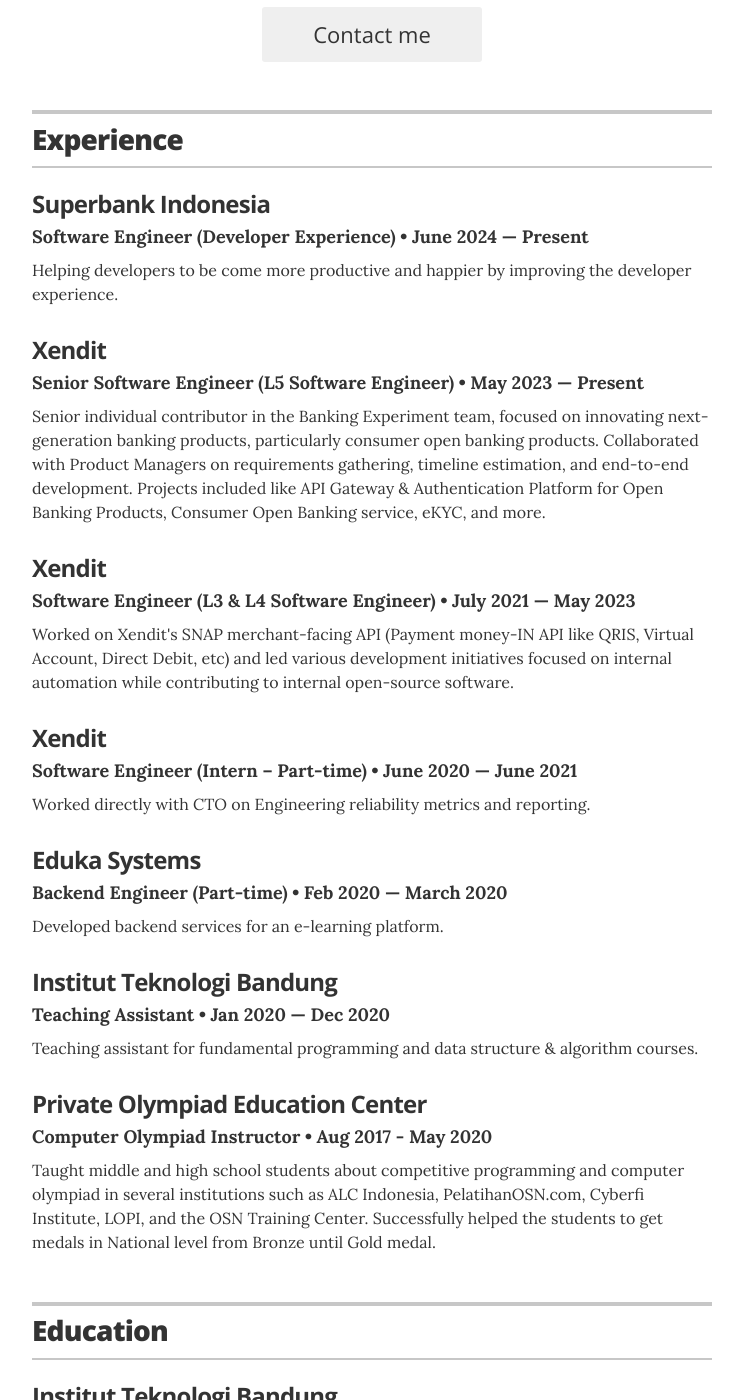
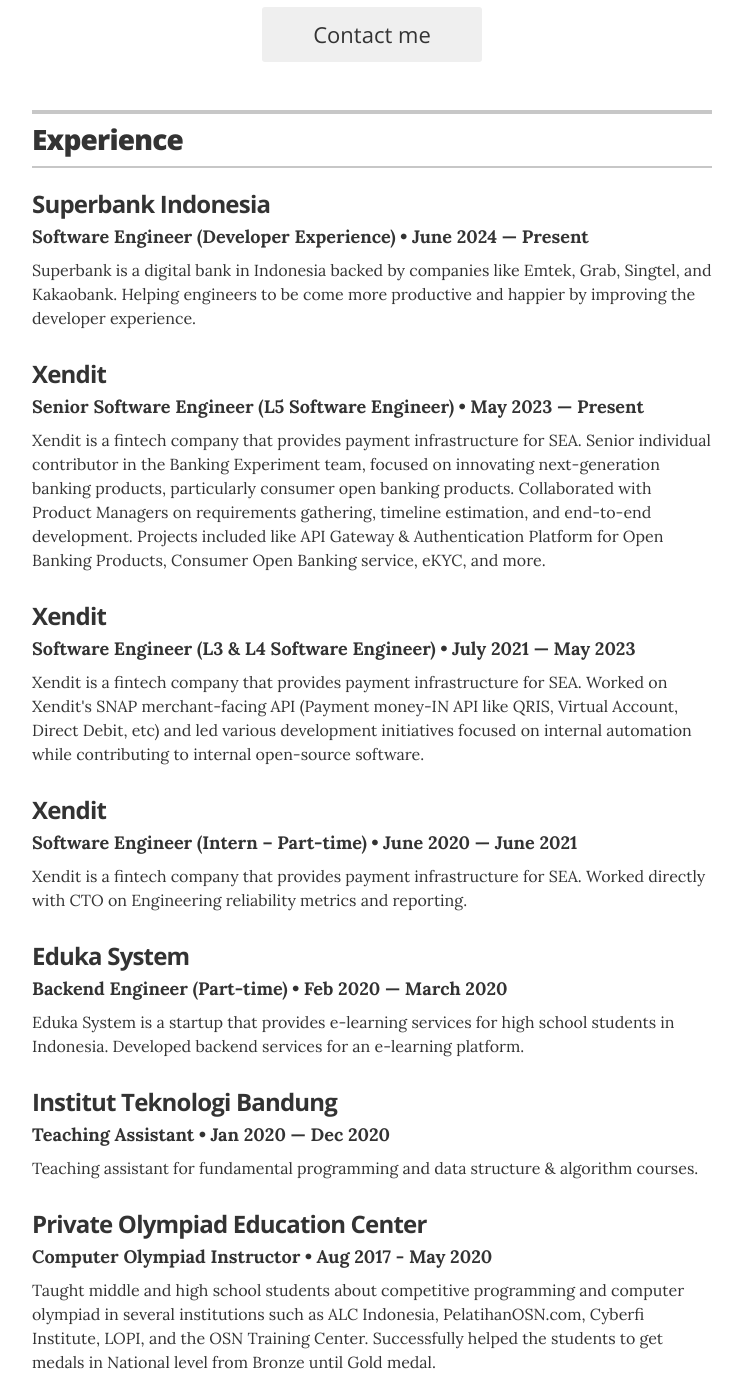
Before and after one commit to irfansofyana/resume, a Jekyll site: the page built from index.html, in a window 1280 px wide and 1400 px high, scrolled down 486 px. Shown: the whole window, without its empty margins (268-1011 px from the left). Built offline with Jekyll 4.4.1, drawn with Linux system fonts in a browser that asks for light colours.

Commit message:
update experience

```diff
--- a/_data/experience.yml
+++ b/_data/experience.yml
@@ -2,12 +2,12 @@
 - company: Superbank Indonesia
   position: Software Engineer (Developer Experience)
   duration: June 2024 — Present
-  summary: Helping developers to be come more productive and happier by improving the developer experience.
+  summary: Superbank is a digital bank in Indonesia backed by companies like Emtek, Grab, Singtel, and Kakaobank. Helping engineers to be come more productive and happier by improving the developer experience.
 
 - company: Xendit
   position: Senior Software Engineer (L5 Software Engineer)
   duration: May 2023 — Present
-  summary: Senior individual contributor in the Banking Experiment team, focused on innovating next-generation banking products, particularly consumer open banking products. Collaborated with Product Managers on requirements gathering, timeline estimation, and end-to-end development. Projects included like API Gateway & Authentication Platform for Open Banking Products, Consumer Open Banking service, eKYC, and more.
+  summary: Xendit is a fintech company that provides payment infrastructure for SEA. Senior individual contributor in the Banking Experiment team, focused on innovating next-generation banking products, particularly consumer open banking products. Collaborated with Product Managers on requirements gathering, timeline estimation, and end-to-end development. Projects included like API Gateway & Authentication Platform for Open Banking Products, Consumer Open Banking service, eKYC, and more.
   # items:
   #   - Designed and developed API Gateway & Authentication Platform for Open Banking Products from scratch
   #   - Built in-house Consumer Open Banking service with direct connection to Bank Partner's Core Banking
@@ -16,7 +16,7 @@
 - company: Xendit
   position: Software Engineer (L3 & L4 Software Engineer)
   duration: July 2021 — May 2023
-  summary: Worked on Xendit's SNAP merchant-facing API (Payment money-IN API like QRIS, Virtual Account, Direct Debit, etc) and led various development initiatives focused on internal automation while contributing to internal open-source software.
+  summary: Xendit is a fintech company that provides payment infrastructure for SEA. Worked on Xendit's SNAP merchant-facing API (Payment money-IN API like QRIS, Virtual Account, Direct Debit, etc) and led various development initiatives focused on internal automation while contributing to internal open-source software.
   # items:
   #   - Spearheaded design and development of Xendit's SNAP Payments API
   #   - Led team of contractor engineers for HR automation solutions
@@ -26,16 +26,16 @@
 - company: Xendit
   position: Software Engineer (Intern – Part-time)
   duration: June 2020 — June 2021
-  summary: Worked directly with CTO on Engineering reliability metrics and reporting.
+  summary: Xendit is a fintech company that provides payment infrastructure for SEA. Worked directly with CTO on Engineering reliability metrics and reporting.
   # items:
   #   - Implemented and visualized Engineering reliability metrics for monthly investor reports
   #   - Migrated local Engineering reliability data pipelines to cloud-based solution using Databricks
   #   - Designed and implemented postmortem automation system for incident tracking
 
-- company: Eduka Systems
+- company: Eduka System
   position: Backend Engineer (Part-time)
   duration: Feb 2020 — March 2020
-  summary: Developed backend services for an e-learning platform.
+  summary: Eduka System is a startup that provides e-learning services for high school students in Indonesia. Developed backend services for an e-learning platform.
 
 - company: Institut Teknologi Bandung
   position: Teaching Assistant
```
